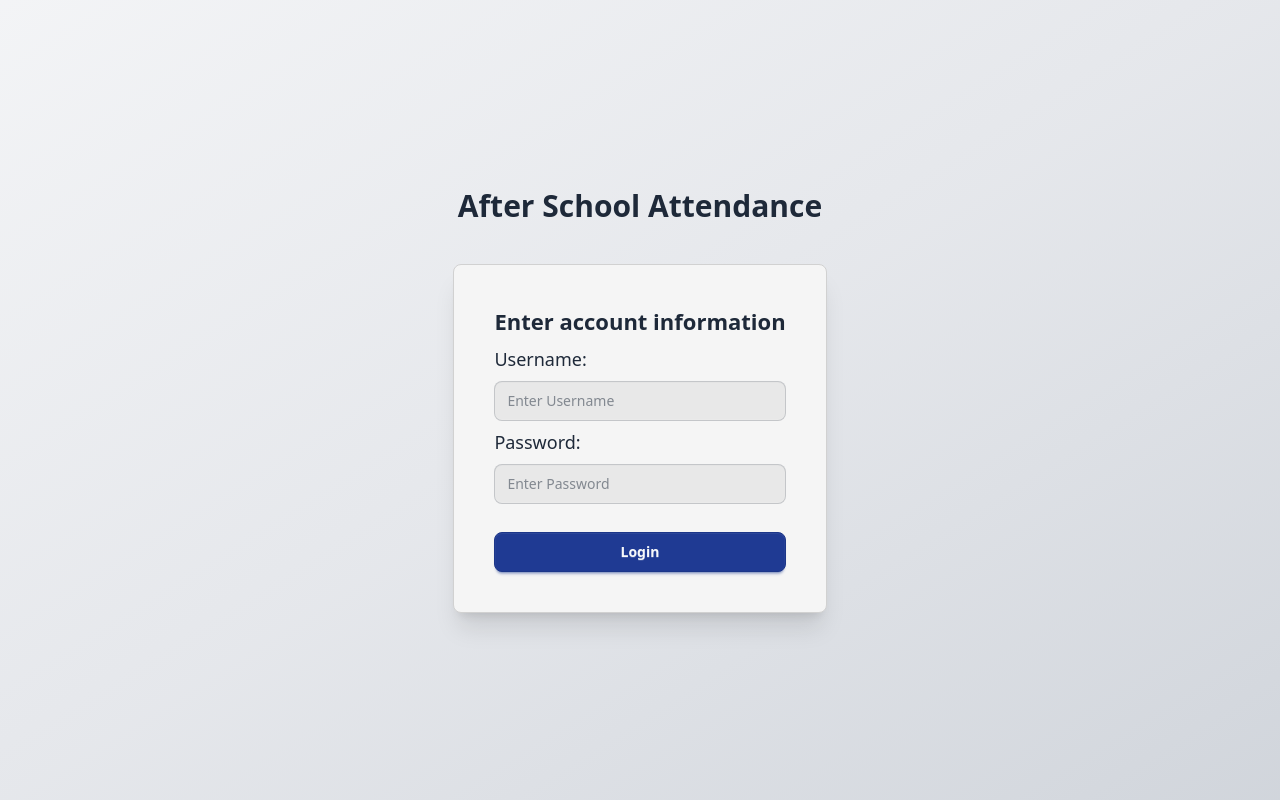
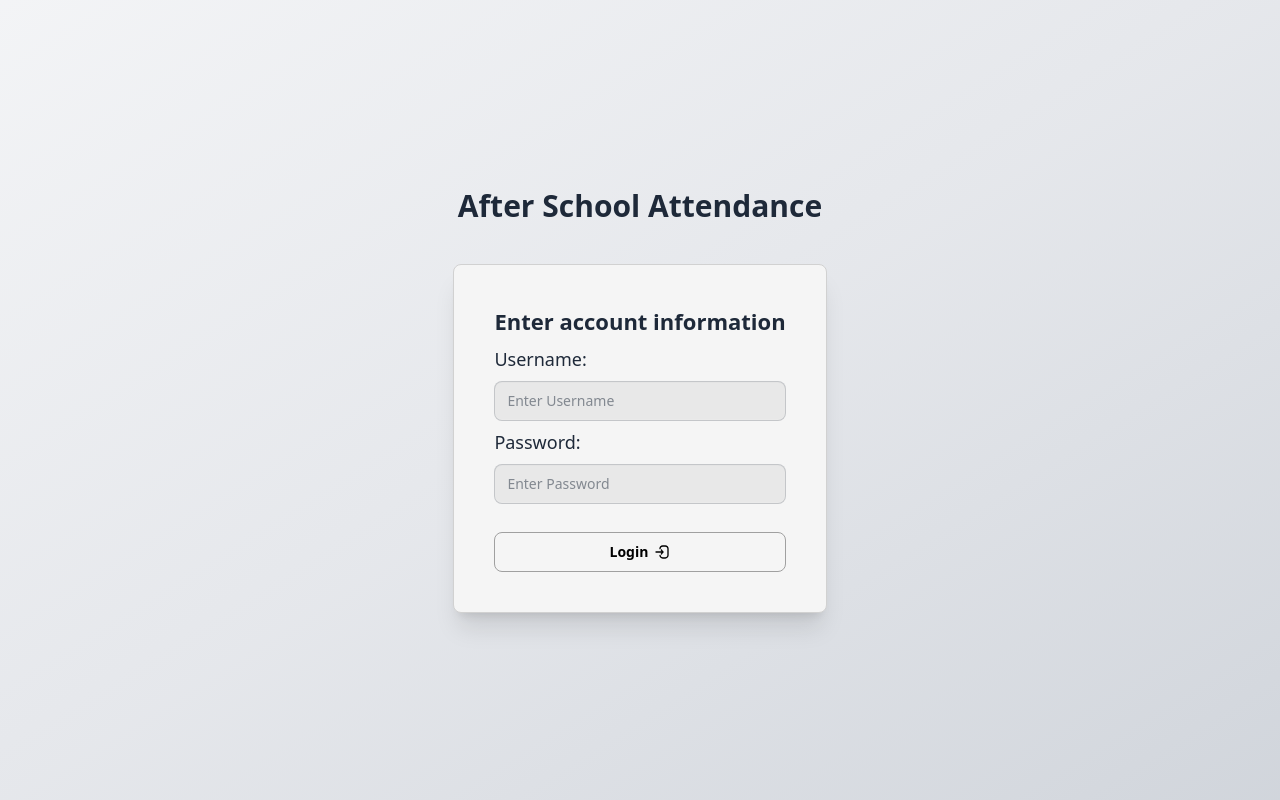
Before and after one commit to sitechtimes/nfc-afterschool, a Nuxt app in the folder frontend/: page /login in a window 1280 px wide. Built offline with nearby package versions, Linux system fonts and the light colour scheme.

Commit message:
Login Page

```diff
--- a/frontend/app/pages/login.vue
+++ b/frontend/app/pages/login.vue
@@ -26,10 +26,15 @@
             required
           />
           <button
-            class="btn btn-primary btn-block active:scale-101 mt-5"
+            class="btn btn-secondary btn-outline btn-block active:scale-101 mt-5 text-black"
             type="submit"
           >
             Login
+            <img
+              src="/icons/login.svg"
+              class="h-4 opacity-100"
+              alt="Search icon"
+            />
           </button>
         </form>
       </div>
```
Also changed, not shown: frontend/public/icons/login.svg (added).
